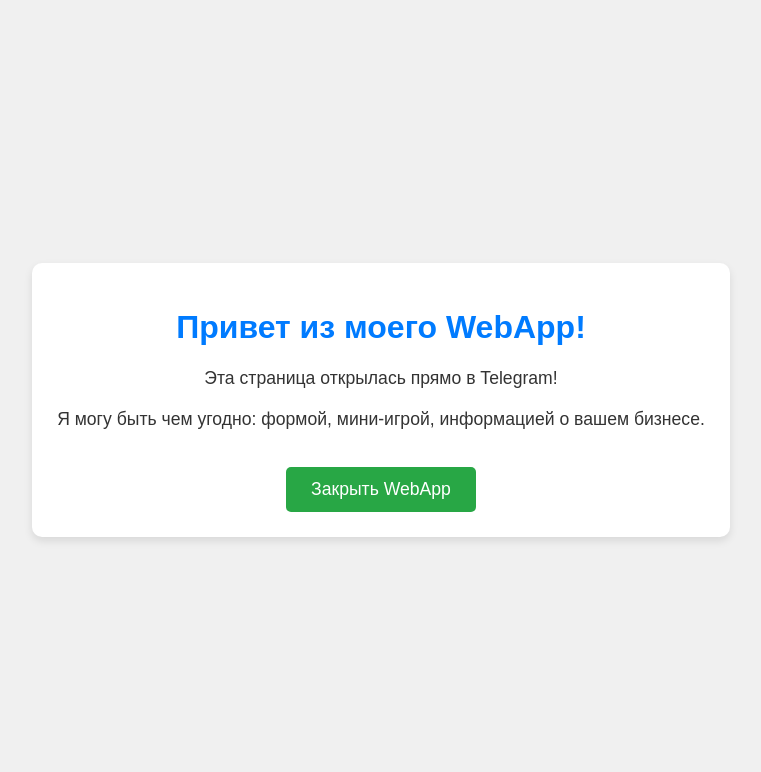
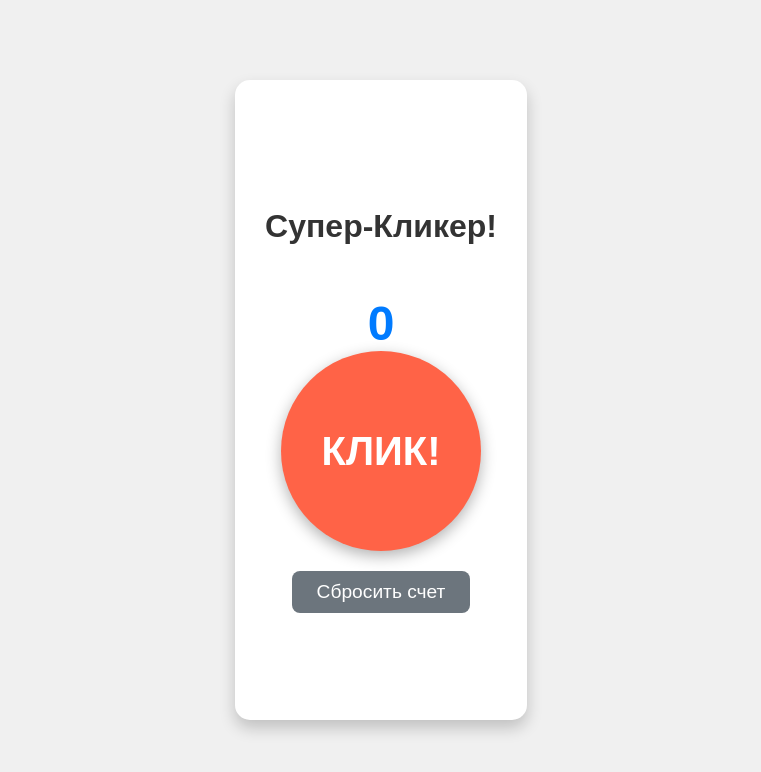
Before and after one commit to MrErko-code/my-telegram-webapp, a plain HTML site: page index.html in a window 1280 px wide. Shown: the whole page, without its empty margins (259-1020 px from the left). Drawn offline with Linux system fonts and the light colour scheme.

Commit message:
index.html

```diff
--- a/index.html
+++ b/index.html
@@ -3,7 +3,7 @@
 <head>
     <meta charset="UTF-8">
     <meta name="viewport" content="width=device-width, initial-scale=1.0">
-    <title>Мое Telegram WebApp</title>
+    <title>Супер-Кликер!</title>
     <style>
         body {
             font-family: Arial, sans-serif;
@@ -16,64 +16,169 @@
             background-color: #f0f0f0;
             color: #333;
             text-align: center;
+            overflow: hidden; /* Предотвращаем прокрутку */
         }
-        h1 {
+        .game-container {
+            background-color: #fff;
+            padding: 30px;
+            border-radius: 15px;
+            box-shadow: 0 8px 16px rgba(0, 0, 0, 0.2);
+            max-width: 90%;
+            display: flex;
+            flex-direction: column;
+            align-items: center;
+            justify-content: center;
+            height: 80%; /* Занимает большую часть контейнера */
+            box-sizing: border-box;
+        }
+        #clickButton {
+            width: 200px;
+            height: 200px;
+            background-color: #ff6347; /* Томатный цвет */
+            color: white;
+            font-size: 2.5em;
+            font-weight: bold;
+            border: none;
+            border-radius: 50%; /* Круглая кнопка */
+            cursor: pointer;
+            display: flex;
+            justify-content: center;
+            align-items: center;
+            transition: transform 0.1s ease-out, background-color 0.3s ease;
+            box-shadow: 0 5px 15px rgba(0, 0, 0, 0.3);
+            user-select: none; /* Запрещаем выделение текста */
+            -webkit-tap-highlight-color: transparent; /* Убираем синюю подсветку при тапе на мобильных */
+        }
+        #clickButton:active {
+            transform: scale(0.95); /* Эффект нажатия */
+            background-color: #e0523a;
+        }
+        #score {
+            margin-top: 30px;
+            font-size: 3em;
+            font-weight: bold;
             color: #007bff;
+            min-width: 100px; /* Чтобы счетчик не "прыгал" */
         }
-        p {
+        #resetButton {
             margin-top: 20px;
-            font-size: 1.1em;
-        }
-        .info {
-            background-color: #fff;
-            padding: 25px;
-            border-radius: 10px;
-            box-shadow: 0 4px 8px rgba(0, 0, 0, 0.1);
-            max-width: 80%;
-        }
-        button {
-            padding: 12px 25px;
-            font-size: 1.1em;
-            background-color: #28a745;
+            padding: 10px 25px;
+            font-size: 1.2em;
+            background-color: #6c757d; /* Серый цвет */
             color: white;
             border: none;
-            border-radius: 5px;
+            border-radius: 8px;
             cursor: pointer;
-            margin-top: 20px;
             transition: background-color 0.3s ease;
         }
-        button:hover {
-            background-color: #218838;
+        #resetButton:hover {
+            background-color: #5a6268;
+        }
+        .click-animation {
+            position: absolute;
+            color: #ff6347;
+            font-size: 2em;
+            font-weight: bold;
+            opacity: 0;
+            animation: fadeOutUp 0.8s ease-out forwards;
+            pointer-events: none; /* Чтобы не мешало кликам */
+        }
+
+        @keyframes fadeOutUp {
+            0% {
+                transform: translateY(0);
+                opacity: 1;
+            }
+            100% {
+                transform: translateY(-50px);
+                opacity: 0;
+            }
         }
     </style>
 </head>
 <body>
-    <div class="info">
-        <h1>Привет из моего WebApp!</h1>
-        <p>Эта страница открылась прямо в Telegram!</p>
-        <p>Я могу быть чем угодно: формой, мини-игрой, информацией о вашем бизнесе.</p>
-        <button onclick="closeWebApp()">Закрыть WebApp</button>
+    <div class="game-container">
+        <h1>Супер-Кликер!</h1>
+        <div id="score">0</div>
+        <button id="clickButton">КЛИК!</button>
+        <button id="resetButton">Сбросить счет</button>
     </div>
 
     <script src="https://telegram.org/js/telegram-web-app.js"></script>
     <script>
-        // Функция для закрытия WebApp
-        function closeWebApp() {
-            if (window.Telegram && window.Telegram.WebApp) {
-                window.Telegram.WebApp.close();
-            } else {
-                alert('Эта функция доступна только в Telegram WebApp.');
-            }
+        let score = 0;
+        const scoreDisplay = document.getElementById('score');
+        const clickButton = document.getElementById('clickButton');
+        const resetButton = document.getElementById('resetButton');
+        const gameContainer = document.querySelector('.game-container'); // Для анимации
+
+        // Функция для обработки клика
+        function handleClick(event) {
+            score++;
+            scoreDisplay.textContent = score;
+
+            // Создаем анимацию "+1"
+            const animation = document.createElement('div');
+            animation.textContent = '+1';
+            animation.classList.add('click-animation');
+
+            // Позиционируем анимацию рядом с местом клика
+            // event.clientX/Y дают координаты относительно окна,
+            // нужно скорректировать относительно контейнера игры
+            const rect = clickButton.getBoundingClientRect();
+            animation.style.left = `${event.clientX - rect.left}px`;
+            animation.style.top = `${event.clientY - rect.top}px`;
+
+            // Добавляем к кнопке, чтобы позиционирование было относительно нее
+            clickButton.appendChild(animation);
+
+            // Удаляем элемент анимации после завершения анимации
+            animation.addEventListener('animationend', () => {
+                animation.remove();
+            });
         }
 
-        // Пример: как получить данные пользователя из Telegram (если они переданы)
-        // В реальном приложении здесь можно было бы обработать initData, переданные ботом
-        // if (window.Telegram && window.Telegram.WebApp && window.Telegram.WebApp.initDataUnsafe) {
-        //     const user = window.Telegram.WebApp.initDataUnsafe.user;
-        //     if (user) {
-        //         document.querySelector('h1').innerText = `Привет, ${user.first_name || 'друг'}!`;
+        // Функция для сброса счета
+        function resetScore() {
+            score = 0;
+            scoreDisplay.textContent = score;
+            // Можно добавить сообщение для пользователя, если нужно
+            // Telegram.WebApp.showAlert('Счет сброшен!');
+        }
+
+        // Добавляем обработчики событий
+        clickButton.addEventListener('click', handleClick);
+        resetButton.addEventListener('click', resetScore);
+
+        // Опционально: Отправка счета в бота при закрытии WebApp
+        // Telegram.WebApp.onEvent('mainButtonClicked', function() {
+        //     // Пример: отправка счета, когда пользователь нажимает главную кнопку бота
+        //     // (если она настроена и видна)
+        //     if (window.Telegram && window.Telegram.WebApp) {
+        //         Telegram.WebApp.sendData(JSON.stringify({ type: 'game_score', score: score }));
         //     }
-        // }
+        // });
+
+        // Или отправка счета при закрытии WebApp
+        // window.addEventListener('beforeunload', function() {
+        //     if (window.Telegram && window.Telegram.WebApp) {
+        //         Telegram.WebApp.sendData(JSON.stringify({ type: 'game_score', score: score }));
+        //     }
+        // });
+
+        // Инициализация Telegram WebApp (если нужно показать главную кнопку или другие элементы)
+        if (window.Telegram && window.Telegram.WebApp) {
+            Telegram.WebApp.ready();
+            // Если вы хотите, чтобы WebApp сам закрывался по кнопке вверху,
+            // можно использовать Telegram.WebApp.close();
+            // Но в WebApp обычно есть своя кнопка закрытия, встроенная в интерфейс Telegram.
+            // Также можно настроить главную кнопку бота:
+            // Telegram.WebApp.MainButton.setText('Отправить счет в бота').show();
+            // Telegram.WebApp.MainButton.onClick(function() {
+            //     Telegram.WebApp.sendData(JSON.stringify({ type: 'game_score', score: score }));
+            //     Telegram.WebApp.close();
+            // });
+        }
     </script>
 </body>
 </html>
```
